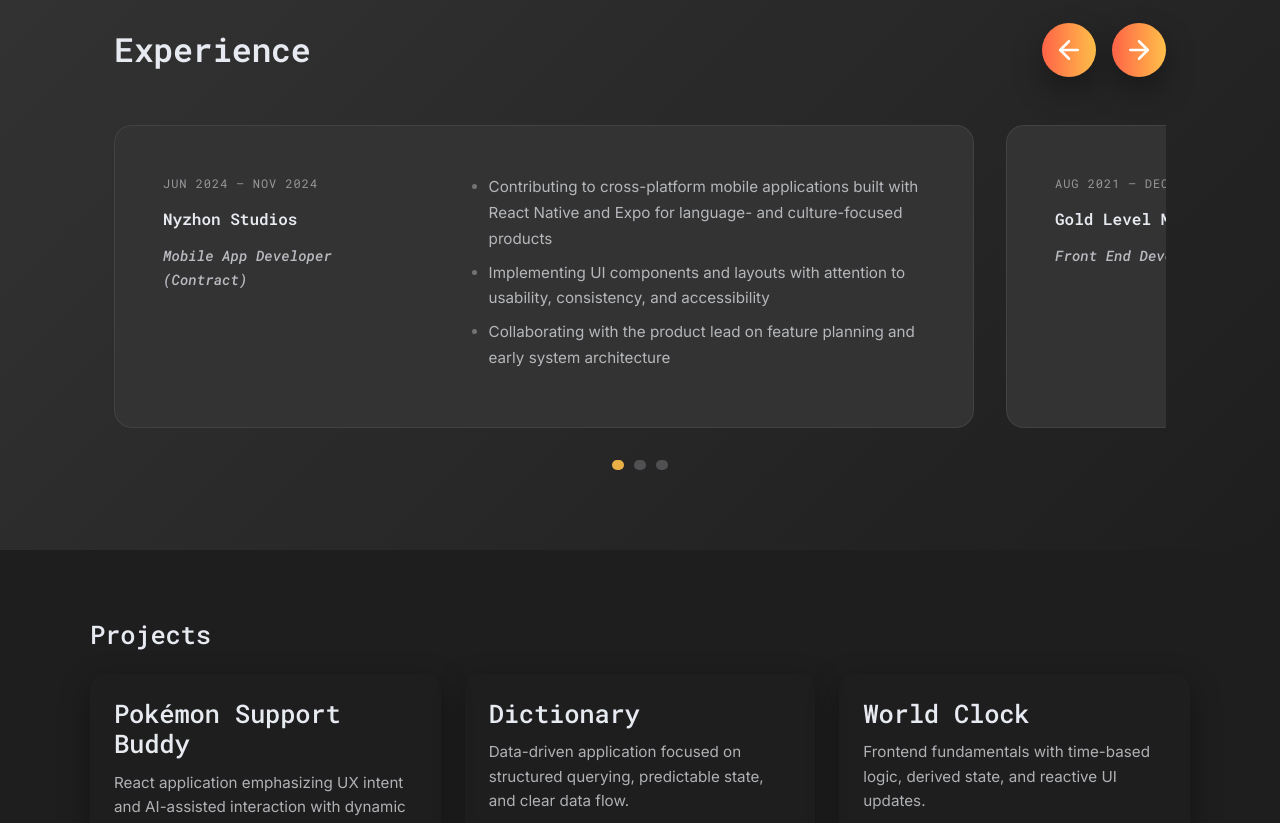
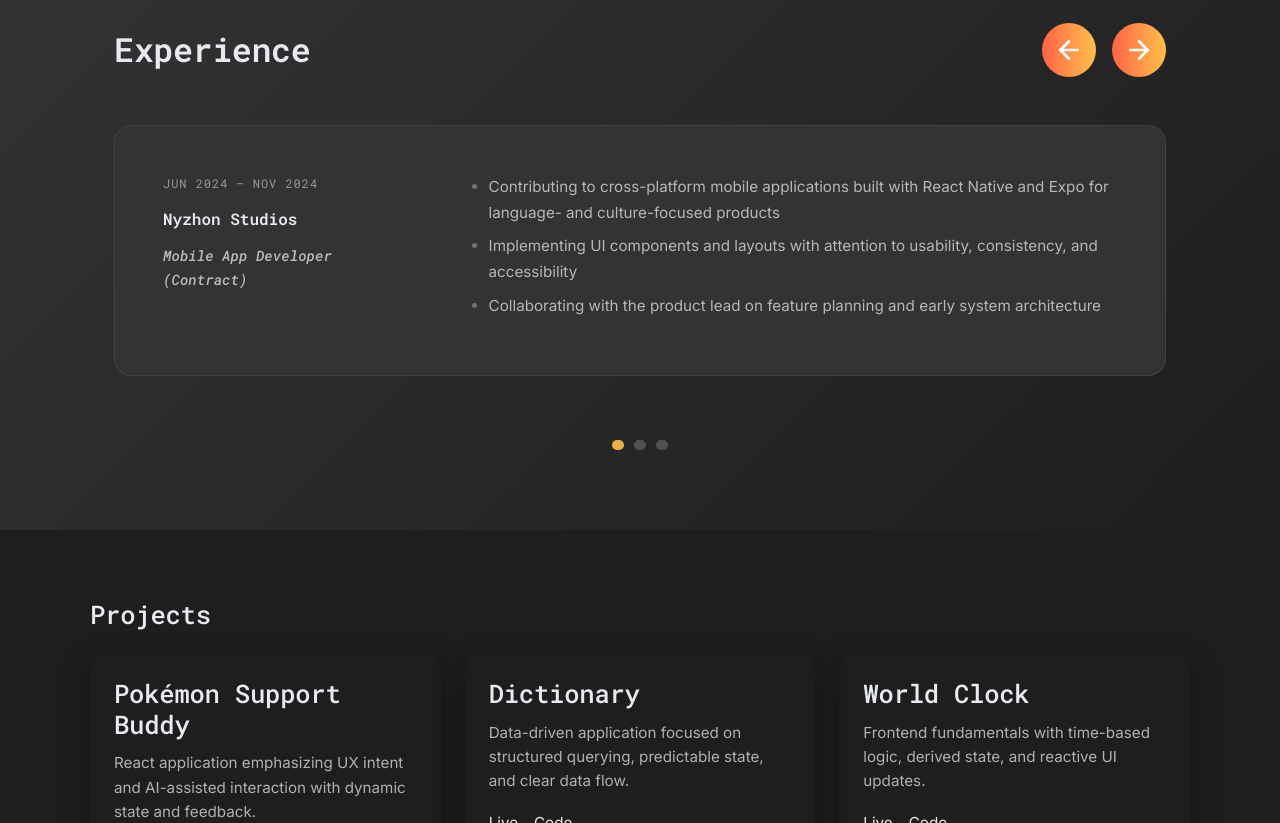
Before and after one commit to jordnlnn/dev-portfolio-26, a React (Vite) app: page / in a window 1280 px wide. Shown: the part 1300-2123 px from the top of the page. Built offline with nearby package versions, Linux system fonts and the light colour scheme.

Commit message:
Update styles for Experience section, removed peek to show one full card at a time

```diff
--- a/src/sections/Experience.jsx
+++ b/src/sections/Experience.jsx
@@ -7,6 +7,7 @@ export default function Experience() {
   const [index, setIndex] = useState(0);
 
   const total = items.length;
+  const current = items[index];
 
   const prev = () => setIndex((i) => (i - 1 + total) % total);
   const next = () => setIndex((i) => (i + 1) % total);
@@ -46,35 +47,25 @@ export default function Experience() {
           </div>
         </div>
 
-        <div className="experience__viewport" aria-live="polite">
-          <div
-            className="experience__track"
-            style={{
-              transform: `translateX(calc(-1 * var(--slide-step) * ${index}))`,
-            }}
-          >
-            {items.map((job) => (
+        <div className="experience__stage" aria-live="polite">
           <article
-                key={`${job.company}-${job.role}`}
             className="experience-card"
-                aria-label={`${job.company}, ${job.role}`}
+            aria-label={`${current.company}, ${current.role}`}
           >
             <div className="experience-card__meta">
-                  <div className="experience-card__dates">{job.dates}</div>
-                  <div className="experience-card__company">{job.company}</div>
-                  <div className="experience-card__role">{job.role}</div>
+              <div className="experience-card__dates">{current.dates}</div>
+              <div className="experience-card__company">{current.company}</div>
+              <div className="experience-card__role">{current.role}</div>
             </div>
 
             <div className="experience-card__details">
               <ul className="experience-card__bullets">
-                    {job.bullets.map((b) => (
+                {current.bullets.map((b) => (
                   <li key={b}>{b}</li>
                 ))}
               </ul>
             </div>
           </article>
-            ))}
-          </div>
         </div>
 
         <div className="experience__dots" aria-label="Carousel position">
--- a/src/styles/_experience.scss
+++ b/src/styles/_experience.scss
@@ -1,11 +1,11 @@
 .experience {
   padding: var(--space-8) 0;
   background: var(--bg-gradient);
+}
 
-  /* Peek carousel sizing */
-  --card-w: min(860px, 78vw);
-  --peek: 160px; /* increase for bigger peek */
-  --slide-step: calc(var(--card-w) + var(--space-5) - var(--peek));
+.experience__stage {
+  display: flex;
+  justify-content: flex-start;
 }
 
 .experience__header {
@@ -39,7 +39,7 @@
   color: #ffffff;
 
   border: 0px;
-  box-shadow: 0 14px 30px rgba(0, 0, 0, 0.35);
+  //box-shadow: 0 14px 30px rgba(0, 0, 0, 0.35);
 
   cursor: pointer;
   transition: transform 160ms ease, box-shadow 160ms ease, filter 160ms ease;
@@ -47,7 +47,7 @@
 
 .circle-btn svg {
   width: 30px;
-  height: 30px;
+  height: 40px;
 }
 
 .circle-btn:hover {
@@ -65,26 +65,9 @@
   outline-offset: 4px;
 }
 
-/* Peek carousel viewport + track */
-.experience__viewport {
-  overflow: hidden;
-
-  // /* helps shadows not get clipped harshly */
-  // padding: 14px;
-  // margin-left: -14px;
-  // margin-right: -14px;
-}
-
-.experience__track {
-  display: flex;
-  gap: var(--space-5);
-  will-change: transform;
-  transition: transform 320ms ease;
-}
-
 /* Card */
 .experience-card {
-  width: var(--card-w);
+  width: min(1100px, 100%);
   flex: 0 0 auto;
 
   background: var(--gray);
@@ -146,7 +129,7 @@
   display: flex;
   justify-content: center;
   gap: 10px;
-  margin-top: var(--space-5);
+  margin-top: var(--space-7);
 }
 
 .experience__dot {
```
Lines whose indentation alone changed are shown as unchanged.
